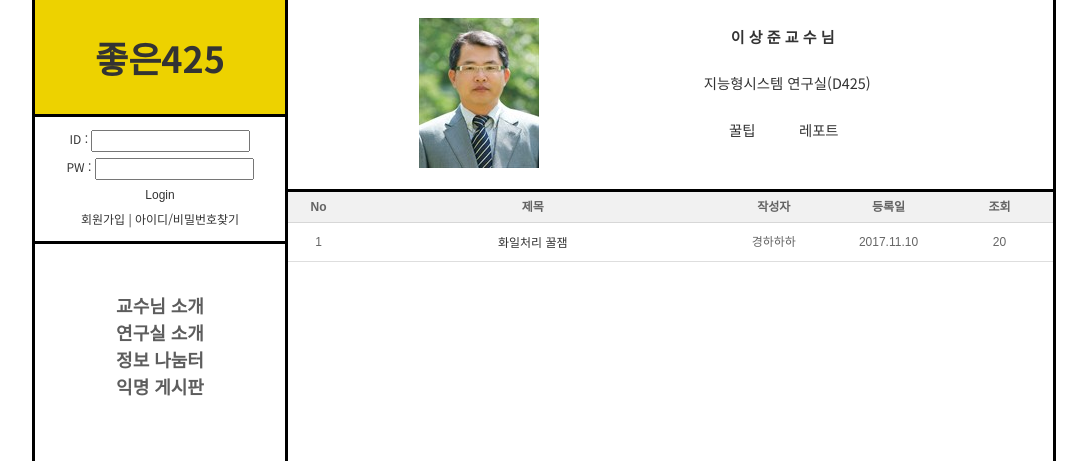
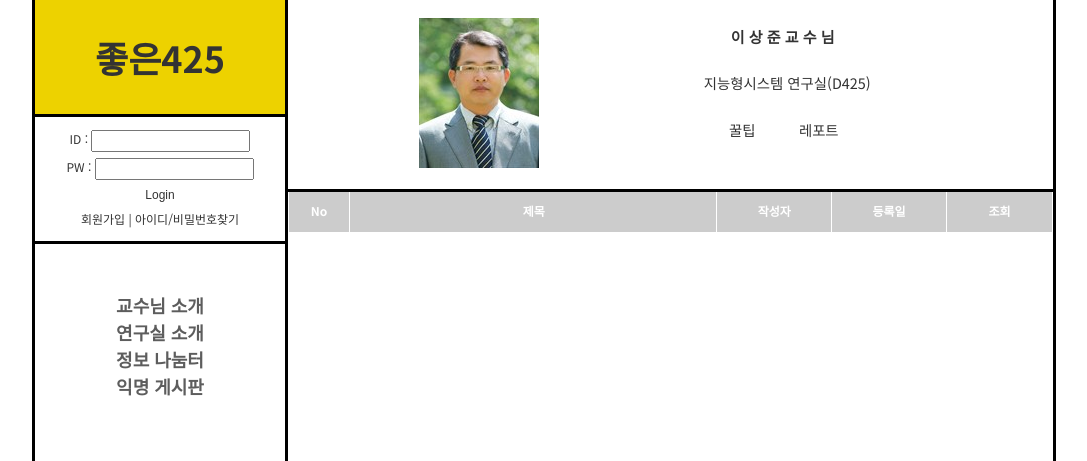
Before and after one commit to leeikjeun/islab-web-project, a Django app: page /ggultip/1/ in a window 1280 px wide. Shown: the top 461 px of the page, without its empty margins (96-1183 px from the left). Run offline with Django 3.2, Linux system fonts and the light colour scheme.

Commit message:
지원오빠가 한 거 다 따라함 ..ㅈㅅ

```diff
--- a/conf/mainWeb/templates/mainWeb/Profe_info/GGul_tip/GGul_tip.html
+++ b/conf/mainWeb/templates/mainWeb/Profe_info/GGul_tip/GGul_tip.html
@@ -56,63 +56,73 @@ a.link{
   text-align: center;
   border-bottom: 3px solid #000;
 }
-.board_list {
-    clear: both;
-    border-collapse: collapse;
-    border: none 0;
-    border-width: 0 0 1px 0;
-    padding: 0 10px;
-    border-bottom: 1px solid #545861;
-    table-layout: fixed;
+.board_list{
+  width: 100%;
+  position: relative;
+  /*padding-top:10px;*/
+  /*padding-left: 2rem;
+  padding-right: 2rem;*/
 }
-table{
-  display: table;
-  width: 100%;
+
+.board_list ul {
+    clear: left;
+    margin: 0;
+    padding :0;
+    list-style-type: none;
+    }
+
+
+.board_list ul.title li {
+      font-weight:bold;
+      text-align:center;
+      background-color: #ccc;
+      color: #fff;
+
 }
-colgroup{
-  display: table-column-group;
+
+.board_list ul li {
+    float: left;
+    margin: 0;
+    padding: 2px 1px;
+    /*border-bottom: 1px solid #000;*/
+    border-left: 1px solid #fff;
 }
-col{
-  display: table-column;
+
+.board_list ul .col1 {
+  padding-top: 10px;
+    width: 8%;
+    height: 40px;
+    text-align: center;
 }
-.board_list thead {
-    border-collapse: collapse;
-    border: none 0;
-    border-width: 0 0 1px 0;
+
+.board_list ul .col2 {
+  padding-top: 10px;
+  width: 48%;
+  height: 40px;
+  padding-left: 2px;
 }
-thead {
-    display: table-header-group;
-    vertical-align: middle;
-  }
-  tr {
-    display: table-row;
-    vertical-align: inherit;
-    border-color: inherit;
+
+.board_list ul .col3 {
+  padding-top: 10px;
+  width: 15%;
+  height: 40px;
+  text-align: center;
 }
-.board_list thead th {
-    border-collapse: collapse;
-    border: none 0;
-    color: #636363;
-    font-weight: bold;
-    text-align: center;
-    padding: 6px 4px;
-    background: #f1f1f1;
-    border-bottom: 1px solid #d7d7d7;
+
+.board_list ul .col4 {
+  padding-top: 10px;
+  width: 15%;
+  height: 40px;
+  text-align: center;
 }
-tbody {
-    display: table-row-group;
-    vertical-align: middle;
-    border-color: inherit;
+
+.board_list ul .col5 {
+  padding-top: 10px;
+  width: 14%;
+  height: 40px;
+  border-right: 1px solid #fff;
+  text-align: center;
 }
-.board_list td {
-    border-collapse: collapse;
-    border: none 0;
-    border-width: 0 0 1px 0;
-    padding: 10px 5px;
-    border-bottom: 1px solid #dedede;
-    color: #666666;
-    text-align: center;
-  }
 </style>
 
 {% endblock %}
@@ -128,34 +138,14 @@ tbody {
           <li><a class="link" href="#">레포트</a></li>
         </ul>
 </div>
-<div>
-  <table class="board_list">
-    <colgroup>
-      <col style ="width: 8%">
-      <col style ="width: 48%">
-      <col style ="width: 15%">
-      <col style ="width: 15%">
-      <col style ="width: 14%">
-    </colgroup>
-    <thead>
-      <th scope="col">No</th>
-      <th scope="col">제목</th>
-      <th scope="col">작성자</th>
-      <th scope="col">등록일</th>
-      <th scope="col">조회</th>
-    </thead>
-    <tbody>
-      <tr>
-        <td>1</td>
-        <td class="left"><a href="">화일처리 꿀잼</a></td>
-        <td>경하하하</td>
-        <td>2017.11.10</td>
-        <td>20</td>
-      </tr>
-
-    </tbody>
-
-  </table>
+<div class="board_list">
+  <ul class="title">
+    <li class="col1">No</li>
+    <li class="col2">제목</li>
+    <li class="col3">작성자</li>
+    <li class="col4">등록일</li>
+    <li class="col5">조회</li>
+  </ul>
 </div>
 
 {% endblock %}
```
